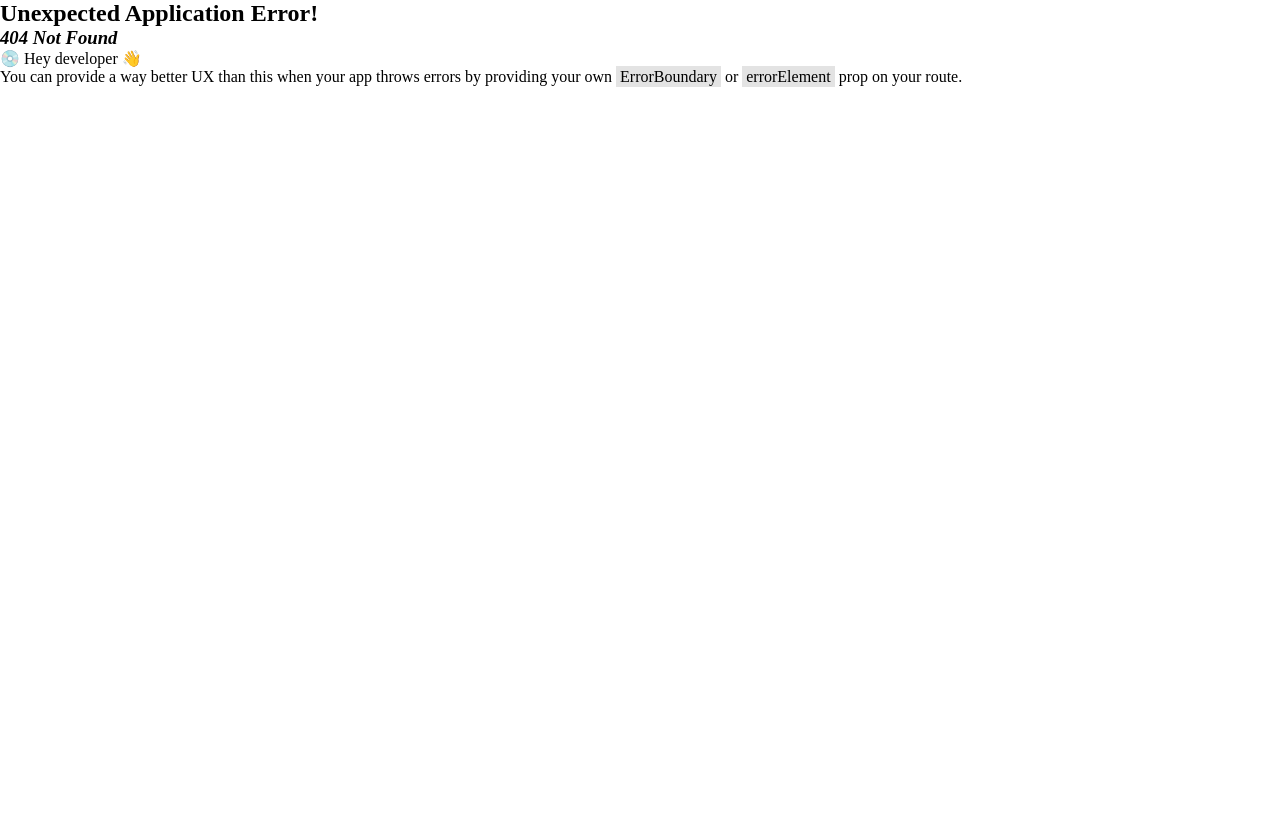
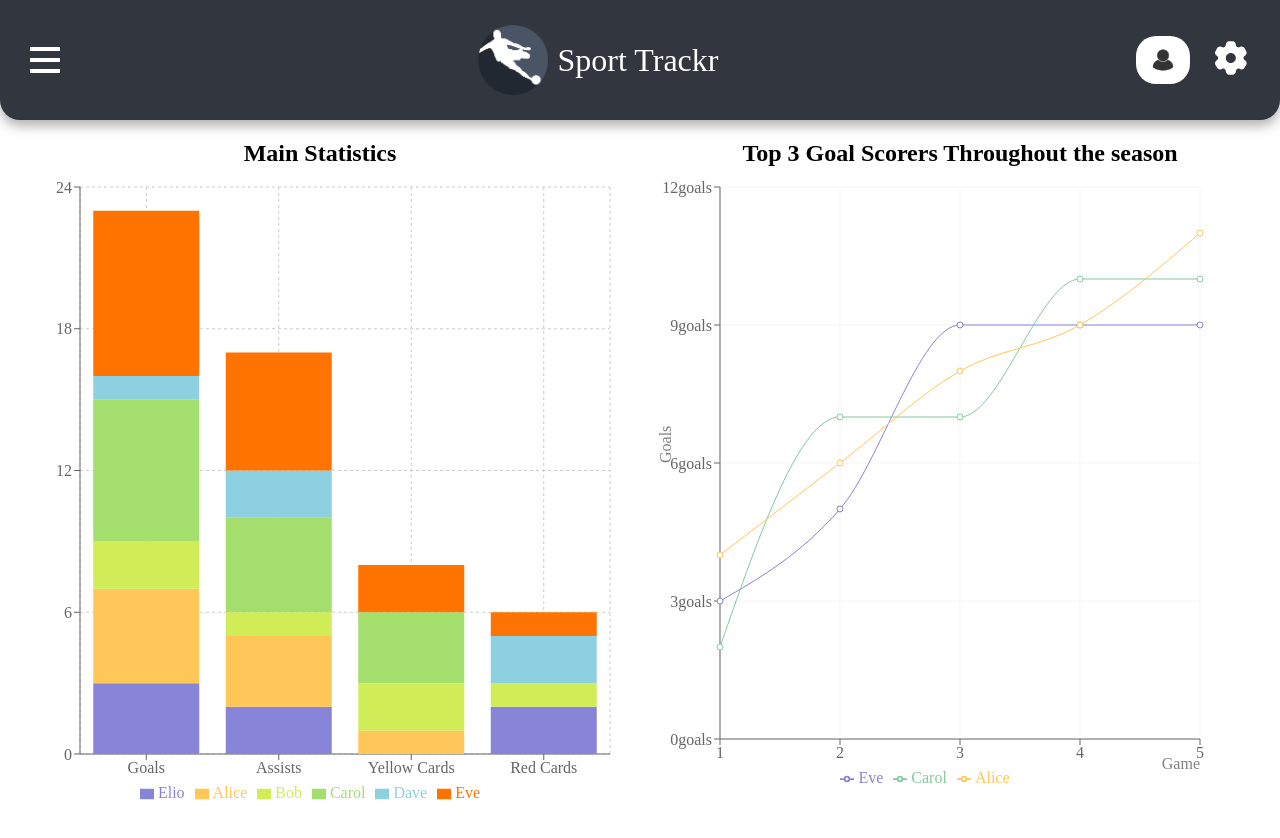
Before and after one commit to ElioFezollari/SportTrackr, a React (Vite) app: page /app/dashboard in a window 1280 px wide. Before the commit this address had no page. Shown: the top 838 px of the page. Before the commit the page ends 800 px from the top, so only its background shows below. Built offline with nearby package versions, Linux system fonts and the light colour scheme; no server answers; a web font is replaced by a local one.

Commit message:
Added Dashboard Prototype, Made AppNavbar Bigger

```diff
--- a/package.json
+++ b/package.json
@@ -14,7 +14,8 @@
     "react": "^18.3.1",
     "react-dom": "^18.3.1",
     "react-router": "^7.1.1",
-    "react-router-dom": "^7.1.1"
+    "react-router-dom": "^7.1.1",
+    "recharts": "^2.15.0"
   },
   "devDependencies": {
     "@eslint/js": "^9.17.0",
--- a/src/components/layout/applayout/AppSidebar.jsx
+++ b/src/components/layout/applayout/AppSidebar.jsx
@@ -29,7 +29,7 @@ function AppSidebar({ isActive, setIsActive }) {
               <span>&gt;</span> General
             </h2>
             <div>
-              <Link>
+              <Link to={"./dashboard"}>
                 {" "}
                 <img
                   className="sidebar-icon"
--- /dev/null
+++ b/src/pages/Dashboard/Dashboard.jsx
@@ -0,0 +1,117 @@
+import React from "react";
+import { BarChart, Bar, XAxis, YAxis, CartesianGrid, Tooltip, Legend, ResponsiveContainer,ComposedChart,Scatter,Line} from 'recharts';
+
+import "../../styles/dashboard.css";
+
+function Dashboard() {
+    const data = [
+        {
+          name: 'Goals',
+          Elio: 3,
+          Alice: 4,
+          Bob: 2,
+          Carol: 6,
+          Dave: 1,
+          Eve: 7
+        },
+        {
+          name: 'Assists',
+          Elio: 2,
+          Alice: 3,
+          Bob: 1,
+          Carol: 4,
+          Dave: 2,
+          Eve: 5
+        },
+        {
+          name: 'Yellow Cards',
+          Elio: 0,
+          Alice: 1,
+          Bob: 2,
+          Carol: 3,
+          Dave: 0,
+          Eve: 2
+        },
+        {
+          name: 'Red Cards',
+          Elio: 2,
+          Alice: 0,
+          Bob: 1,
+          Carol: 0,
+          Dave: 2,
+          Eve: 1
+        }
+      ];
+      const data2 = [
+        { game: 1, Eve: 3, Carol: 2, Alice: 4 },
+        { game: 2, Eve: 5, Carol: 7, Alice: 6 },
+        { game: 3, Eve: 9, Carol: 7, Alice: 8 },
+        { game: 4, Eve: 9, Carol: 10, Alice: 9 },
+        { game: 5, Eve: 9, Carol: 10, Alice: 11 },
+    ];
+
+
+  return (
+    <div className="dashboard-wrapper">
+        <div className="main-stats">
+          <div>
+            <h2>Main Statistics</h2>
+      <ResponsiveContainer width="100%" height="80%">
+        <BarChart
+          width={500}
+          height={300}
+          data={data}
+          margin={{
+            top: 20,
+            right: 30,
+            left: 20,
+            bottom: 5,
+          }}
+        >
+          <CartesianGrid strokeDasharray="3 3" />
+          <XAxis dataKey="name" />
+          <YAxis />
+          <Tooltip />
+          <Legend />
+          <Bar dataKey="Elio" stackId="a" fill="#8884d8" />
+          <Bar dataKey="Alice" stackId="a" fill="#ffc658" />
+          <Bar dataKey="Bob" stackId="a" fill="#d0ed57" />
+          <Bar dataKey="Carol" stackId="a" fill="#a4de6c" />
+          <Bar dataKey="Dave" stackId="a" fill="#8dd1e1" />
+          <Bar dataKey="Eve" stackId="a" fill="#ff7300" />
+        </BarChart>
+      </ResponsiveContainer>
+      </div>
+      <div>
+        <h2>Top 3 Goal Scorers Throughout the season</h2>
+        <ResponsiveContainer width="100%" height="80%">
+              <ComposedChart
+                width={600}
+                height={400}
+                data={data2}
+                margin={{
+                  top: 20,
+                  right: 80,
+                  bottom: 20,
+                  left: 20,
+                }}
+              >
+                <CartesianGrid stroke="#f5f5f5" />
+                <Tooltip />
+                <Legend />
+
+                <XAxis dataKey="game" label={{ value: 'Game', position: 'insideBottomRight', offset: 0 }} />
+                <YAxis unit="goals" type="number" label={{ value: 'Goals', angle: -90, position: 'insideLeft' }} />
+
+                <Line type="monotone" dataKey="Eve" stroke="#8884d8" />
+                <Line type="monotone" dataKey="Carol" stroke="#82ca9d" />
+                <Line type="monotone" dataKey="Alice" stroke="#ffc658" />
+              </ComposedChart>
+            </ResponsiveContainer>
+      </div>
+    </div>
+    </div>
+  );
+}
+
+export default Dashboard;
--- a/src/styles/components/layouts/appNavbar.css
+++ b/src/styles/components/layouts/appNavbar.css
@@ -1,5 +1,5 @@
 .app-header{
-    height: 10vh;
+    height: 15vh;
     padding: 30px;
     width: 100%;
     background-color: #31363F;
@@ -12,7 +12,7 @@
 }
 
 .app-header img:nth-of-type(1){
-    width: 60px;
+    width: 70px;
 }
 .app-logo-div{
     display: flex;
@@ -22,7 +22,7 @@
 }
 .app-logo-div h3{
     margin-left: 10px;
-    font-size: 27px;
+    font-size: 32px;
     font-weight: normal;
 }
 .app-header a:nth-of-type(1){
--- a/src/styles/components/layouts/appSidebar.css
+++ b/src/styles/components/layouts/appSidebar.css
@@ -1,7 +1,7 @@
 .app-sidebar-wrapper {
     position: sticky;
     height: 90vh;
-    width: 20%;
+    width: 15%;
     padding: 50px;
     color: #758CA3;
     transition: transform 0.2s ease, width 0.2s ease;
@@ -28,11 +28,11 @@
 
 
 .app-sidebar h2{
-    font-size: 35px;
+    font-size: 30px;
     cursor: pointer;
 }
 .app-sidebar a{
-    font-size: 30px;
+    font-size: 25px;
     text-decoration: none;
     color: #758CA3;
     font-weight: bold;
@@ -86,14 +86,19 @@
 
 /* 1720*/
 
-@media only screen and (max-width: 1720px) {
+@media only screen and (max-width: 1700px) {
     .app-sidebar-wrapper{
-        width: 25%;
+        width: 17%;
+    }
+}
+@media only screen and (max-width: 1700px) {
+    .app-sidebar-wrapper{
+        width: 18.5%;
     }
 }
 @media only screen and (max-width: 1420px) {
     .app-sidebar-wrapper{
-        width: 25%;
+        width: 22%;
     }
 }
 @media only screen and (max-width: 1224px) {
--- a/src/styles/components/layouts/staticNavbar.css
+++ b/src/styles/components/layouts/staticNavbar.css
@@ -8,6 +8,7 @@
     position: absolute;
     z-index: 2;
     width: 100%;
+    margin-top: 10px;
 }
 
 .static-header h1{
--- /dev/null
+++ b/src/styles/dashboard.css
@@ -0,0 +1,21 @@
+.dashboard-wrapper{
+    height: 100vh;
+}
+.main-stats{
+    height: 100%;
+    display: grid;
+    grid-template-columns: 1fr 1fr;
+    margin-top: 20px;
+}
+
+.main-stats div  h2{
+    text-align: center;
+}
+
+
+@media only screen and (max-width:900px){
+    .main-stats{
+        grid-template-columns: 1fr;
+    }
+
+}
```
Also changed, not shown: src/App.jsx (+6 -1 lines), 1 other file (tests, documents, lock files or other folders).
